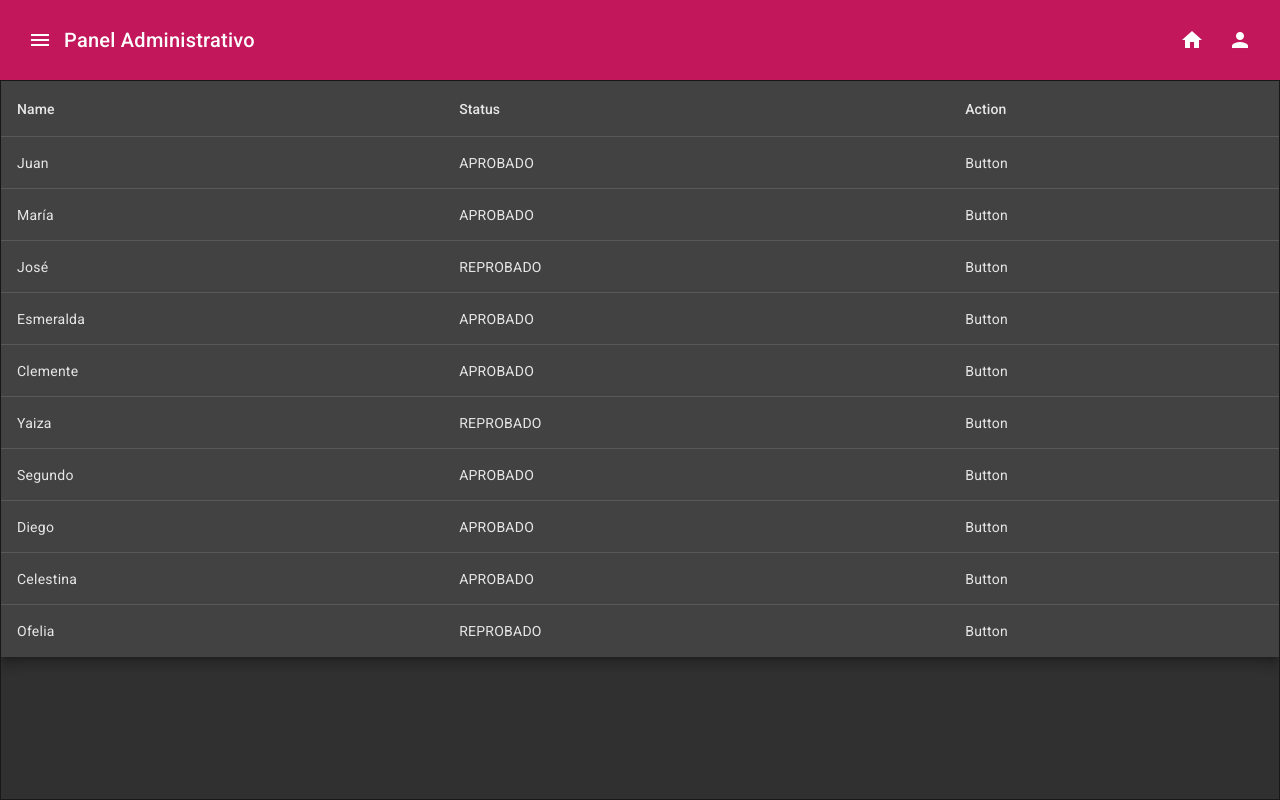
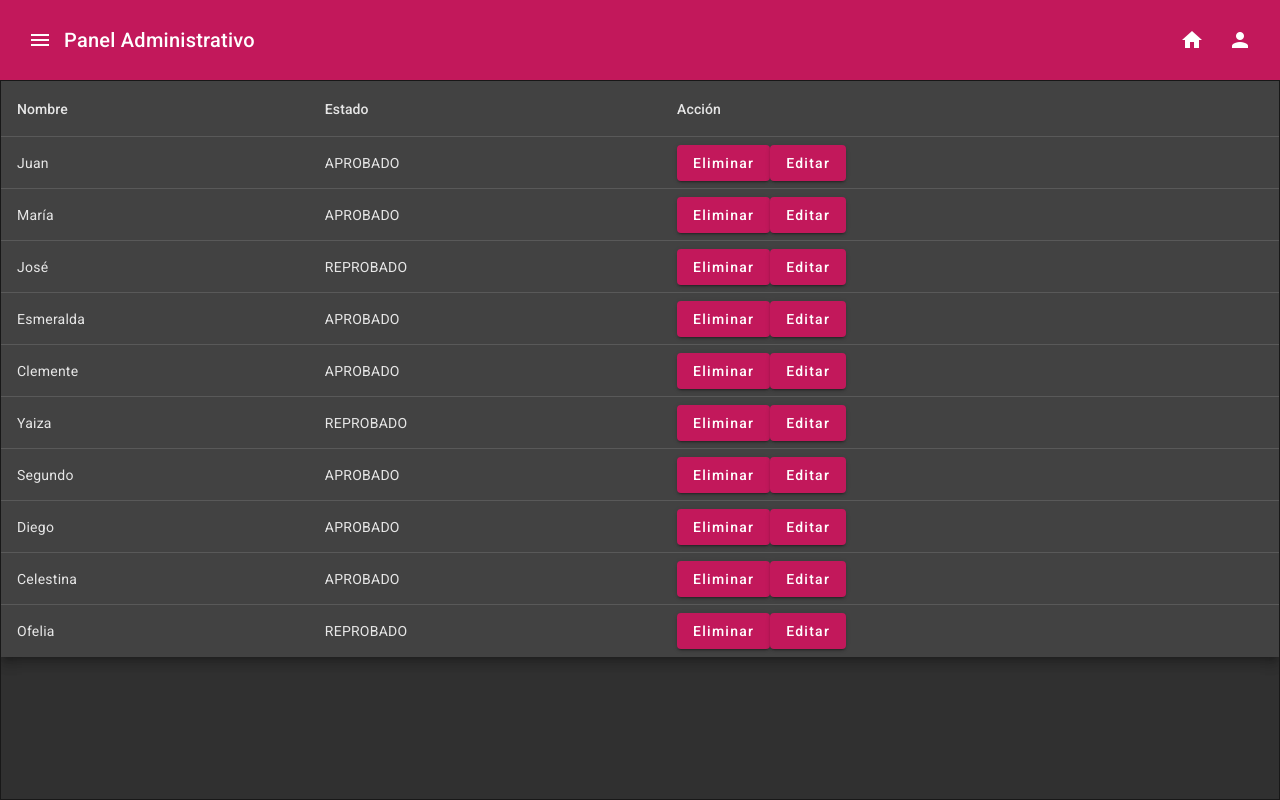
Before and after one commit to sebastianrhsarh/1PF-Riquelme, an Angular app: page /students in a window 1280 px wide. Built offline with nearby package versions, Linux system fonts and the light colour scheme.

Commit message:
delete and edit

```diff
--- a/src/app/pages/students/students.component.html
+++ b/src/app/pages/students/students.component.html
@@ -1,24 +1,24 @@
 <table mat-table [dataSource]="dataSource" class="mat-elevation-z8">
-
-  <!--- Note that these columns can be defined in any order.
-        The actual rendered columns are set as a property on the row definition" -->
 
   <!-- Name Column -->
   <ng-container matColumnDef="name">
-    <th mat-header-cell *matHeaderCellDef> Name </th>
+    <th mat-header-cell *matHeaderCellDef> Nombre </th>
     <td mat-cell *matCellDef="let element"> {{element.name}} </td>
   </ng-container>
 
   <!-- Status Column -->
   <ng-container matColumnDef="status">
-    <th mat-header-cell *matHeaderCellDef> Status </th>
+    <th mat-header-cell *matHeaderCellDef> Estado </th>
     <td mat-cell *matCellDef="let element"> {{element.status ? "APROBADO" : "REPROBADO"}} </td>
   </ng-container>
 
   <!-- Action Column -->
   <ng-container matColumnDef="action">
-    <th mat-header-cell *matHeaderCellDef> Action </th>
-    <td mat-cell *matCellDef="let element"> {{element.action}} </td>
+    <th mat-header-cell *matHeaderCellDef> Acción </th>
+    <td mat-cell *matCellDef="let element">
+      <button mat-raised-button color="primary" (click)="delete(element)">Eliminar</button>
+      <button mat-raised-button color="primary" (click)="edit(element)">Editar</button>
+    </td>
   </ng-container>
 
   <tr mat-header-row *matHeaderRowDef="displayedColumns"></tr>
--- a/src/app/pages/students/students.component.ts
+++ b/src/app/pages/students/students.component.ts
@@ -9,4 +9,22 @@ import { ELEMENT_DATA } from 'src/app/constants/constant';
 export class StudentsComponent {
   displayedColumns: string[] = ['name', 'status', 'action'];
   dataSource = ELEMENT_DATA;
+
+  delete(element: any) {
+    const index = ELEMENT_DATA.indexOf(element);
+    if (index !== -1) {
+      ELEMENT_DATA.splice(index, 1);
+    }
+    this.dataSource = ELEMENT_DATA.slice(); // Asigna una copia actualizada de ELEMENT_DATA
+    return this.dataSource;
+  }
+
+  edit(element: any) {
+    const index = ELEMENT_DATA.indexOf(element);
+    if (index !== -1) {
+      ELEMENT_DATA[index]['name'] = "TEST"; // Actualiza la propiedad del objeto
+    }
+    this.dataSource = ELEMENT_DATA.slice(); // Asigna una copia actualizada de ELEMENT_DATA
+    return this.dataSource;
+  }
 }
```
